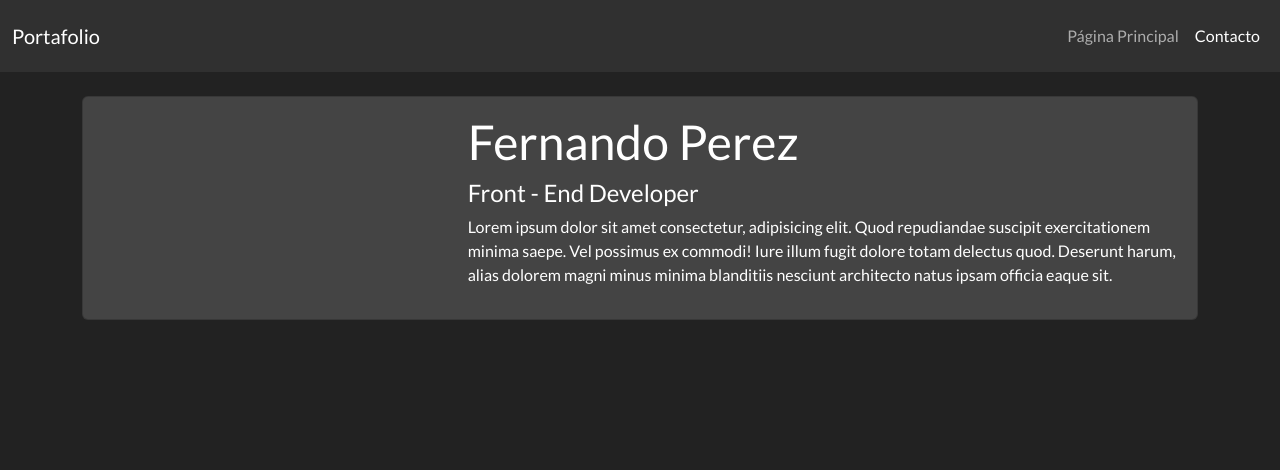
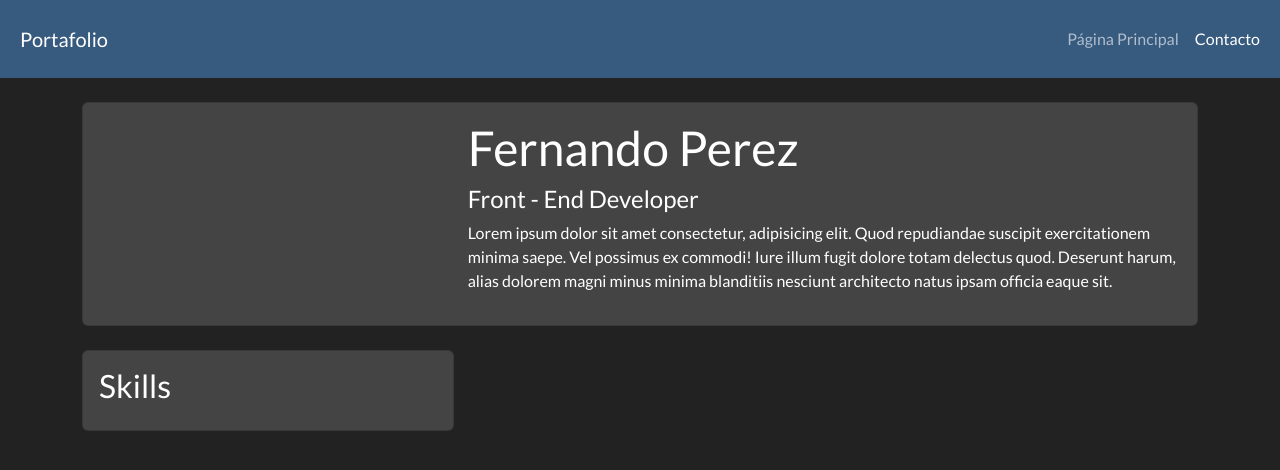
Before and after one commit to whatpasa/PortFolioLifetime, a Next.js app: page / in a window 1280 px wide. Shown: the top 470 px of the page. Built offline with nearby package versions, Linux system fonts and the light colour scheme.

Commit message:
2nd Version

```diff
--- a/components/Navbar.js
+++ b/components/Navbar.js
@@ -3,9 +3,9 @@ import Link from "next/link";
 
 const Navbar = () =>
     <>
-        <nav className="navbar navbar-expand-lg navbar-dark bg-dark ">
+        <nav className="navbar navbar-expand-lg navbar-dark bg-primary ">
             <div className="container-fluid">
-                <Link className="navbar-brand" href="/">Portafolio</Link>
+                <Link className="navbar-brand p-2" href="/">Portafolio</Link>
                 <div className="collapse navbar-collapse " id="navbarNav">
                     <ul className="me-auto mb-2 mb-lg-0"></ul>
                     <ul className="navbar-nav">
--- /dev/null
+++ b/pages/_document.js
@@ -0,0 +1,15 @@
+import { Html, Head, Main, NextScript } from 'next/document'
+
+export default function Document() {
+  return (
+    <Html lang="en">
+      <Head>
+        <title>my portfolio</title>
+      </Head>
+      <body>
+        <Main />
+        <NextScript />
+      </body>
+    </Html>
+  )
+}
--- a/pages/index.js
+++ b/pages/index.js
@@ -1,4 +1,5 @@
 import Layout from './../components/Layout';
+import { skills } from "./../profile";
 const Index = () =>
 
 
@@ -19,6 +20,15 @@ const Index = () =>
                 </div>
             </div>
         </header>
+
+        <div className="col-md-12">
+                <div className='col-md-4 py-4'>
+                    <div className='card card-body bg-secondary'>
+                        <h3>Skills</h3>
+                    </div>
+
+                </div>
+        </div>
     </Layout>
 
 export default Index;
--- /dev/null
+++ b/profile.js
@@ -0,0 +1,21 @@
+export const skills = [
+
+    {
+     skill: 'JavaScript with Next.js',
+     percentage : 100,
+    },
+    {
+     skill: 'PHP with Laravel',
+     percentage : 100,
+    },
+    {
+     skill: 'Java',
+     percentage : 100,
+    },
+    {
+     skill: 'SQL',
+     percentage : 100,
+    },
+
+
+]
```
Lines whose indentation alone changed are shown as unchanged.
